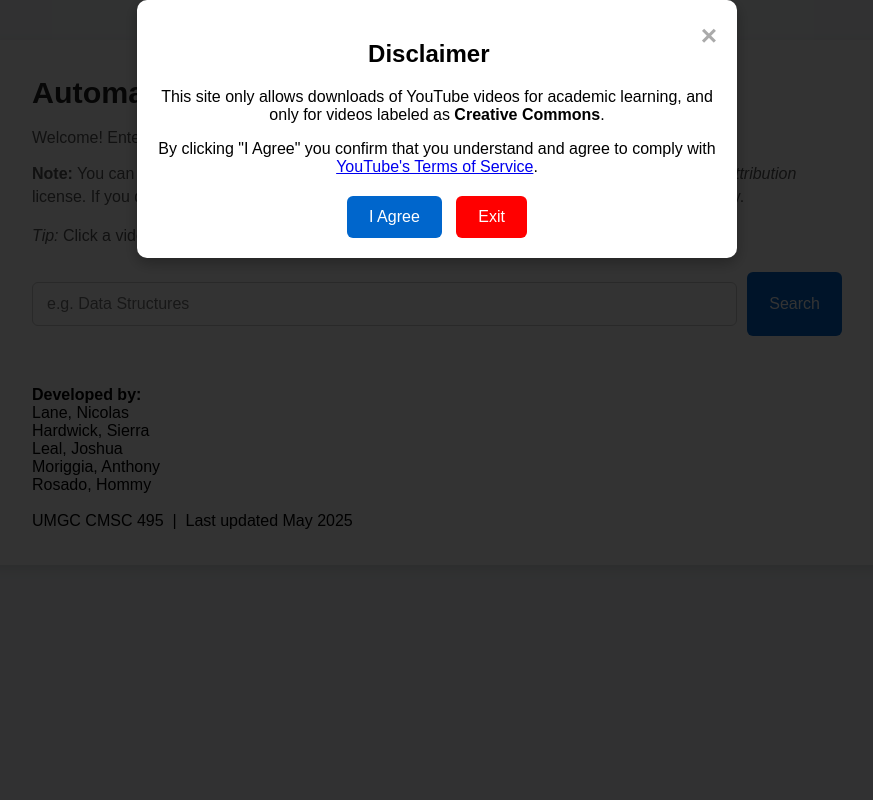
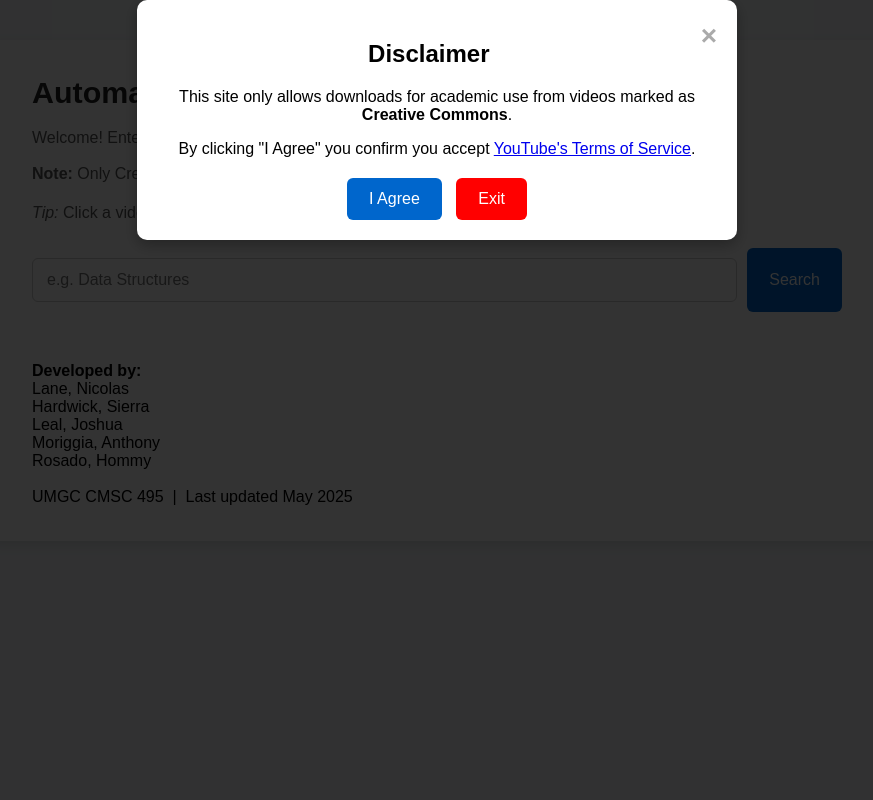
Before and after one commit to hommyrosado/UMGC_Capstone, a Flask app: page / in a window 1280 px wide. Shown: the whole page, without its empty margins (203-1076 px from the left). Run offline with Flask 3, Linux system fonts and the light colour scheme; some libraries are stand-ins or nearby versions.

Commit message:
Update index.html

```diff
--- a/templates/index.html
+++ b/templates/index.html
@@ -2,7 +2,9 @@
 <html>
 <head>
     <title>Automatic YouTube Downloader</title>
+    <!-- Inline CSS for basic styling -->
     <style>
+        /* Basic layout and design for inputs and video display */
         body { font-family: Arial; background: #f0f0f0; padding: 30px; }
         .container { max-width: 800px; margin: auto; background: white; padding: 20px; border-radius: 10px; }
         input[type="text"] { width: 100%; padding: 10px; margin: 10px 0; }
@@ -12,17 +14,24 @@
         .video a { text-decoration: none; color: black; font-weight: bold; }
     </style>
 </head>
-<body><!DOCTYPE html>
+
+<!-- Start of HTML document -->
+<body>
+
+<!-- Begin structured layout with styles and responsive design -->
 <html lang="en">
 <head>
     <meta charset="UTF-8">
     <title>Automatic YouTube Downloader – Creative Commons</title>
     <style>
+        /* CSS variables and resets */
         :root {
             --primary: #0066cc;
             --primary-dark: #004a99;
         }
         * { box-sizing: border-box; }
+
+        /* General body and container styling */
         body {
             margin: 0;
             padding: 40px 20px;
@@ -37,20 +46,15 @@
             border-radius: 12px;
             box-shadow: 0 4px 12px rgba(0, 0, 0, 0.1);
         }
-        h1 {
-            margin: 0 0 .75rem;
-            font-size: 1.9rem;
-            color: #222;
-        }
-        .subheading,
-        .note,
-        .tip {
-            color: #555;
-            line-height: 1.45;
-        }
+
+        /* Headings and informational text */
+        h1 { margin: 0 0 .75rem; font-size: 1.9rem; color: #222; }
+        .subheading, .note, .tip { color: #555; line-height: 1.45; }
         .subheading { margin-bottom: .8rem; }
         .note { margin: 0 0 1rem; }
         .tip { margin: 0 0 1.5rem; }
+
+        /* Form layout */
         form {
             display: flex;
             gap: 10px;
@@ -74,6 +78,8 @@
             transition: background .2s;
         }
         button:hover { background: var(--primary-dark); }
+
+        /* Video listing styles */
         .videos { display: flex; flex-direction: column; gap: 25px; }
         .video {
             display: flex;
@@ -99,24 +105,30 @@
         .video-content { flex: 1; }
     </style>
 </head>
+
 <body>
     <div class="container">
+        <!-- Header and instructions -->
         <h1>Automatic YouTube Downloader</h1>
         <p class="subheading">Welcome! Enter the subject you wish to search videos for below.</p>
-        <p class="note"><strong>Note:</strong> You can only download videos that the creator has published under the <em>Creative Commons Attribution</em> license. If you don’t see a video your professor uploaded for you to use, please contact them directly.</p>
-        <p class="tip"><em>Tip:</em> Click a video’s thumbnail to watch it on YouTube before deciding to download.</p>
+        <p class="note"><strong>Note:</strong> Only Creative Commons licensed videos can be downloaded.</p>
+        <p class="tip"><em>Tip:</em> Click a video’s thumbnail to preview it before downloading.</p>
 
+        <!-- Search form -->
         <form method="POST" action="/">
             <input type="text" name="query" placeholder="e.g. Data Structures" required>
             <button type="submit">Search</button>
         </form>
 
+        <!-- Video results loop -->
         <div class="videos">
             {% for video in videos %}
             <div class="video">
+                <!-- Clickable video thumbnail -->
                 <a href="{{ video.video_url }}" target="_blank">
                     <img src="{{ video.thumbnail }}" alt="{{ video.title }}">
                 </a>
+                <!-- Video title and download button -->
                 <div class="video-content">
                     <a href="{{ video.video_url }}" target="_blank" class="video-title">{{ video.title }}</a><br>
                     <a href="{{ url_for('download', video_id=video.video_id) }}"><button>Download</button></a>
@@ -124,6 +136,8 @@
             </div>
             {% endfor %}
         </div>
+
+        <!-- Footer section with credits -->
         <footer class="footer">
             <br>
             <strong>Developed by:</strong><br>
@@ -138,19 +152,16 @@
 </body>
 </html>
 
-<!-- Disclaimer Modal -->
-     <!-- Reference https://www.w3schools.com/howto/howto_css_modals.asp
-     This modual pop was made from the resources of the www.w3schools.com link. This makes a pop up window appear before the end user is allowed to
-     enter the site by clicking the I agree button. If they do not agree they will hit exit button which will redirect them to google, and not allow
-     them to continue on forward with access to the website. The popup also includes a link to YouTube's user agreement policies.  -->
-
-   <div id="myModal" class="modal">
+<!-- Disclaimer Modal: Appears on first visit -->
+<!-- This modal warns users about Creative Commons restrictions and requires agreement -->
+<div id="myModal" class="modal">
     <div class="modal-content">
         <span class="close">&times;</span>
         <h2>Disclaimer</h2>
-        <p>This site only allows downloads of YouTube videos for academic learning, and only for videos labeled as <strong>Creative Commons</strong>.</p>
-        <p>By clicking "I Agree" you confirm that you understand and agree to comply with
-        <a href="https://www.youtube.com/t/terms" target="_blank">YouTube's Terms of Service</a>.</p>
+        <p>This site only allows downloads for academic use from videos marked as <strong>Creative Commons</strong>.</p>
+        <p>By clicking "I Agree" you confirm you accept
+            <a href="https://www.youtube.com/t/terms" target="_blank">YouTube's Terms of Service</a>.
+        </p>
         <div style="margin-top: 20px;">
             <button onclick="agreeDisclaimer()">I Agree</button>
             <button onclick="exitSite()" style="background:red; color:white; margin-left: 10px;">Exit</button>
@@ -158,6 +169,7 @@
     </div>
 </div>
 
+<!-- Modal Styling -->
 <style>
 .modal {
     display: none;
@@ -190,17 +202,18 @@
     font-weight: bold;
     cursor: pointer;
 }
-
 .close:hover,
 .close:focus {
     color: black;
 }
 </style>
 
+<!-- Modal Script Logic -->
 <script>
 var modal = document.getElementById("myModal");
 var span = document.getElementsByClassName("close")[0];
 
+// Show modal unless user has previously agreed
 if (localStorage.getItem("disclaimerAgreed") === "true") {
     modal.style.display = "none";
     document.body.style.overflow = "auto";
@@ -209,22 +222,21 @@ if (localStorage.getItem("disclaimerAgreed") === "true") {
     document.body.style.overflow = "hidden";
 }
 
+// Exit site if modal closed without agreement
 span.onclick = function () {
     exitSite();
 };
 
+// User agrees to terms
 function agreeDisclaimer() {
     localStorage.setItem("disclaimerAgreed", "true");
     modal.style.display = "none";
     document.body.style.overflow = "auto";
 }
 
+// Redirect to Google if user exits
 function exitSite() {
     alert("You must agree to use this site.");
     window.location.href = "https://www.google.com";
 }
 </script>
-
-    </div>
-</body>
-</html>
```
